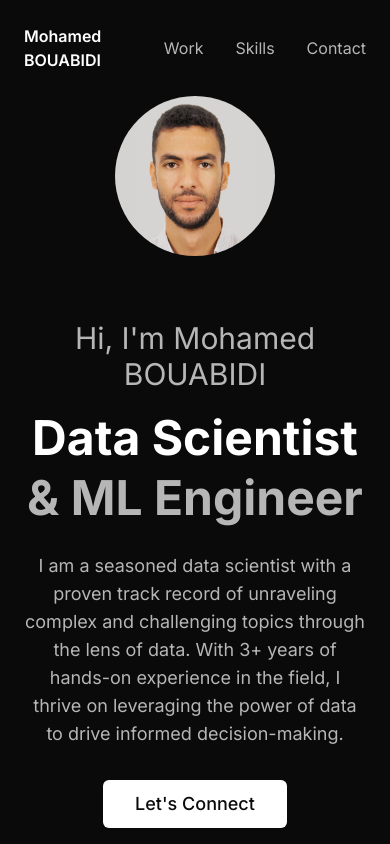
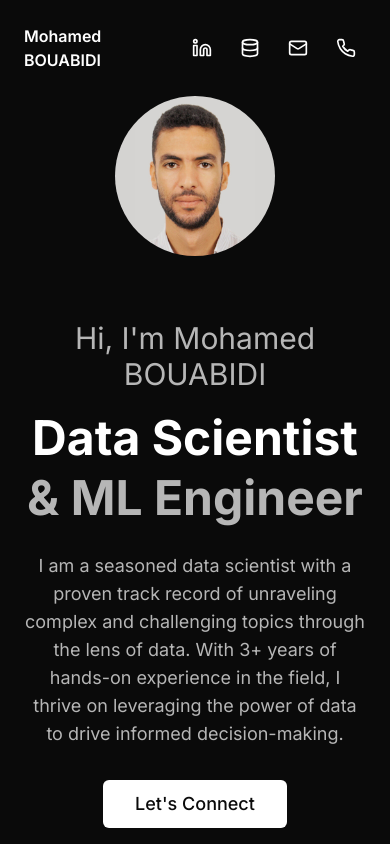
Before and after one commit to SBDI/freelanceportfolio, a React (Vite) app: page / in a window 390 px wide. Shown: the top 844 px of the page. Built offline with nearby package versions, Linux system fonts and the light colour scheme.

Commit message:
Change tab title and update contact links
Updated the tab title for better identification. Added links to LinkedIn and Kaggle, along with contact information including email and phone number. Ensured the navigation bar functions correctly with the new links.
[skip gpt_engineer]

```diff
--- a/index.html
+++ b/index.html
@@ -3,9 +3,9 @@
   <head>
     <meta charset="UTF-8" />
     <meta name="viewport" content="width=device-width, initial-scale=1.0" />
-    <title>freelance-data-nexus</title>
-    <meta name="description" content="Lovable Generated Project" />
-    <meta name="author" content="Lovable" />
+    <title>Mohamed Bouabidi - Data Scientist</title>
+    <meta name="description" content="Mohamed Bouabidi's Portfolio - Data Scientist" />
+    <meta name="author" content="Mohamed Bouabidi" />
     <meta property="og:image" content="/og-image.png" />
   </head>
 
--- a/src/components/Navigation.tsx
+++ b/src/components/Navigation.tsx
@@ -1,4 +1,12 @@
 import { useState, useEffect } from "react";
+import { Linkedin, Mail, Phone, Database } from "lucide-react";
+import { Button } from "./ui/button";
+import {
+  Tooltip,
+  TooltipContent,
+  TooltipProvider,
+  TooltipTrigger,
+} from "./ui/tooltip";
 
 const Navigation = () => {
   const [isScrolled, setIsScrolled] = useState(false);
@@ -12,6 +20,29 @@ const Navigation = () => {
     return () => window.removeEventListener("scroll", handleScroll);
   }, []);
 
+  const socialLinks = [
+    {
+      icon: <Linkedin className="h-5 w-5" />,
+      href: "https://www.linkedin.com/in/mohamed-bouabidi/",
+      tooltip: "LinkedIn",
+    },
+    {
+      icon: <Database className="h-5 w-5" />,
+      href: "https://www.kaggle.com/mohamedbouabidi",
+      tooltip: "Kaggle",
+    },
+    {
+      icon: <Mail className="h-5 w-5" />,
+      href: "mailto:mohamed.bouabidi@example.com",
+      tooltip: "Email",
+    },
+    {
+      icon: <Phone className="h-5 w-5" />,
+      href: "tel:+21612345678",
+      tooltip: "+216 12 345 678",
+    },
+  ];
+
   return (
     <nav
       className={`fixed top-0 left-0 right-0 z-50 transition-all duration-300 ${
@@ -22,7 +53,8 @@ const Navigation = () => {
         <a href="/" className="text-l font-semibold">
           Mohamed BOUABIDI
         </a>
-        <div className="flex gap-8">
+        <div className="flex items-center gap-8">
+          <div className="hidden md:flex gap-8">
             <a href="#work" className="nav-link">
               Work
             </a>
@@ -33,6 +65,34 @@ const Navigation = () => {
               Contact
             </a>
           </div>
+          <div className="flex items-center gap-2">
+            <TooltipProvider>
+              {socialLinks.map((link, index) => (
+                <Tooltip key={index}>
+                  <TooltipTrigger asChild>
+                    <Button
+                      variant="ghost"
+                      size="icon"
+                      className="hover:text-white/90"
+                      asChild
+                    >
+                      <a
+                        href={link.href}
+                        target="_blank"
+                        rel="noopener noreferrer"
+                      >
+                        {link.icon}
+                      </a>
+                    </Button>
+                  </TooltipTrigger>
+                  <TooltipContent>
+                    <p>{link.tooltip}</p>
+                  </TooltipContent>
+                </Tooltip>
+              ))}
+            </TooltipProvider>
+          </div>
+        </div>
       </div>
     </nav>
   );
```
Lines whose indentation alone changed are shown as unchanged.
